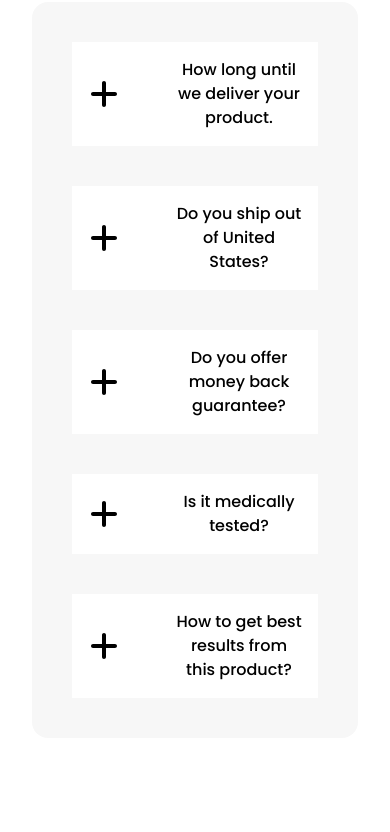
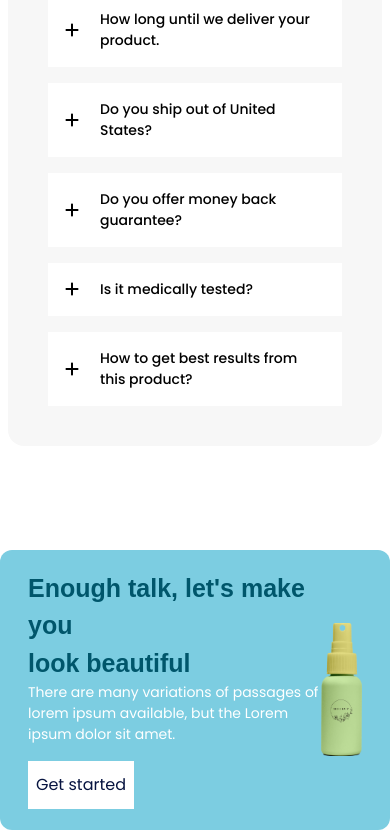
Before and after one commit to AtereD/sunny-cosmetic, a Next.js app: page /cart in a window 390 px wide. Shown: the part 756-1588 px from the top of the page. Built offline with nearby package versions, Linux system fonts and the light colour scheme; a web font is replaced by a local one.

Commit message:
Style Correction on sections

```diff
--- a/components/CTA.jsx
+++ b/components/CTA.jsx
@@ -8,8 +8,8 @@ const abhaya = Abhaya_Libre({subsets:["latin"], weight:["400", "500", "600", "70
 const CTA = () => {
   return (
     <section className='w-full h-full'>
-        <div className='container mx-auto'>
-            <div className='w-full h-[280px] bg-[#7ccde1] rounded-xl relative p-7 flex items-center'>
+        <div className='container p-0 mx-auto'>
+            <div className='w-full h-[280px] bg-[#7ccde1] rounded-xl md:relative p-7 flex items-center'>
                 <div className='max-w-[600px] '>
                     <h3 className={`${abhaya.className} md:text-[40px] text-[#00566b] md:leading-[50px] font-bold text-[25px] `}>Enough talk, let's make you <br/>look beautiful</h3>
                     <p className='md:text-[16px] text-[#ffffff] md:leading-[28px] tracking-[1%] text-[14px]'>There are many variations of passages of lorem ipsum available, but the Lorem ipsum dolor sit amet.</p>
@@ -18,7 +18,7 @@ const CTA = () => {
                 </div>
                 </div>
                 <div className='md:absolute left-[80%]'>
-                    <Image src={"/assets/cta-mockup-img.png"} width={109} height={348} alt="cta-product-image" className='w-[150px] md:w-[109px]'/>
+                    <Image src={"/assets/cta-mockup-img.png"} width={109} height={348} alt="cta-product-image" className='w-[100px] md:w-[109px]'/>
                 </div>
 
 
--- a/components/Clients.jsx
+++ b/components/Clients.jsx
@@ -7,7 +7,7 @@ const Clients = () => {
         <div className='container p-2 mx-auto'>
             <div className='flex flex-col items-center gap-10'>
                 <h4 className='uppercase text-[#c8ced8] text-[16px] font-semibold text-center'>Some of our trusted clients</h4>
-                <div className='items-center justify-center gap-10 space-y-10 lg:space-y-0 lg:flex'>
+                <div className='flex flex-col items-center justify-center gap-10 lg:space-y-0 lg:flex-row'>
                     <Image src={"/assets/stripe.png"} alt="stripe-logo" width={96} height={46}/>
                     <Image src={"/assets/Google.png"} alt="stripe-logo" width={109} height={37}/>
                     <Image src={"/assets/Deloitte.png"} alt="stripe-logo" width={147} height={60}/>
--- a/components/FAQ.jsx
+++ b/components/FAQ.jsx
@@ -15,7 +15,7 @@ const abhaya = Abhaya_Libre({
 const FAQ = () => {
   return (
     <section className="w-full h-full py-24 " id="faq">
-      <div className="container mx-auto">
+      <div className="container p-2 mx-auto ">
         <div className="text-center">
           <h3
             className={`${abhaya.className} text-[#2d1d61] text-[44px] leading-[130%] font-bold`}
@@ -23,8 +23,8 @@ const FAQ = () => {
             Frequently Asked Questions
           </h3>
         </div>
-        <div className='w-full'>
-          <Accordion type="single" collapsible className='flex flex-col gap-10 bg-[#f7f7f7] p-10 rounded-2xl'>
+        <div className='w-full lg:p-10'>
+          <Accordion type="single" collapsible className='flex flex-col md:gap-10 gap-4 bg-[#f7f7f7] p-10 rounded-2xl'>
             <AccordionItem value="item-1">
               <AccordionTrigger>How long until we deliver your product.</AccordionTrigger>
               <AccordionContent>
--- a/components/Testimonials.jsx
+++ b/components/Testimonials.jsx
@@ -32,7 +32,7 @@ const Testimonials = () => {
   return (
     <section className='w-full h-full py-12'>
       <div className='container px-4 mx-auto'>
-        <div className='flex items-center justify-center gap-10 lg:flex-row lg:gap-20'>
+        <div className='flex flex-col items-center justify-center gap-10 lg:flex-row lg:gap-20'>
           <div className='flex-shrink-0 '>
             <Image src={testimonialsData[currentIndex].image} width={468} height={661} alt="Customer testimonial image" className='w-[100px] lg:w-[468px]' />
           </div>
--- a/components/WhyChooseUs.jsx
+++ b/components/WhyChooseUs.jsx
@@ -14,11 +14,11 @@ const WhyChooseUs = () => {
       <div className="container mx-auto">
         <div className="flex items-center justify-between px-3 py-10">
           <div className="text-left ">
-            <p className="text-[#7d7d7d] text-[18px] tracking-[5%] font-medium italic">
+            <p className="text-[#7d7d7d] md:text-[18px] tracking-[5%] font-medium italic">
               Why Choose Us ?
             </p>
             <h3
-              className={`text-[46px] text-[#222222] leading-[50px] font-extrabold ${abhaya.className}`}
+              className={`lg:text-[46px] text-[#222222] md:leading-[50px] font-extrabold ${abhaya.className} text-[30px]`}
             >
               How to use ?<br /> learn more details.
             </h3>
@@ -49,7 +49,7 @@ const WhyChooseUs = () => {
               alt="mockup-product"
             />
           </div>
-          <div className="flex flex-col gap-3 lg:text-left max-w-[500px] -full">
+          <div className="flex flex-col gap-3 lg:text-left max-w-[500px] w-full pt-5 lg:pt-0">
             <p
               className={`text-[22px] text-[#1b1b1b] leading-[30px] ${abhaya.className} font-semibold`}
             >
--- a/components/ui/accordion.jsx
+++ b/components/ui/accordion.jsx
@@ -19,11 +19,11 @@ const AccordionTrigger = React.forwardRef(({ className, children, ...props }, re
     <AccordionPrimitive.Trigger
       ref={ref}
       className={cn(
-        "flex  items-center p-4 font-medium transition-all [&[data-state=open]>svg]:rotate-180 gap-14",
+        "flex items-center p-4 font-medium transition-all [&[data-state=open]>svg]:rotate-180 md:gap-14 gap-5 text-[14px] text-left md:text-[18px]",
         className
       )}
       {...props}>
-        <FaPlus className="w-8 h-8 duration-200 tr4ansition-transform shrink-0" />
+        <FaPlus className="w-4 h-4 duration-200 md:h-8 md:w-8 tr4ansition-transform shrink-0" />
       {children}
 
     </AccordionPrimitive.Trigger>
@@ -36,7 +36,7 @@ const AccordionContent = React.forwardRef(({ className, children, ...props }, re
     ref={ref}
     className="overflow-hidden text-sm transition-all data-[state=closed]:animate-accordion-up data-[state=open]:animate-accordion-down"
     {...props}>
-    <div className={cn("pb-4 pt-0 px-20", className)}>{children}</div>
+    <div className={cn("pb-4 pt-0 lg:px-20 md:px-10 px-5", className)}>{children}</div>
   </AccordionPrimitive.Content>
 ))
 
```
